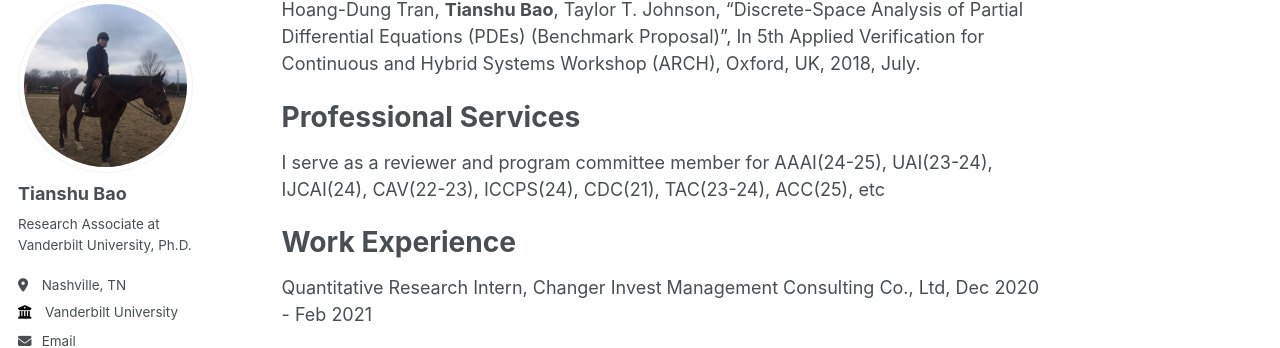
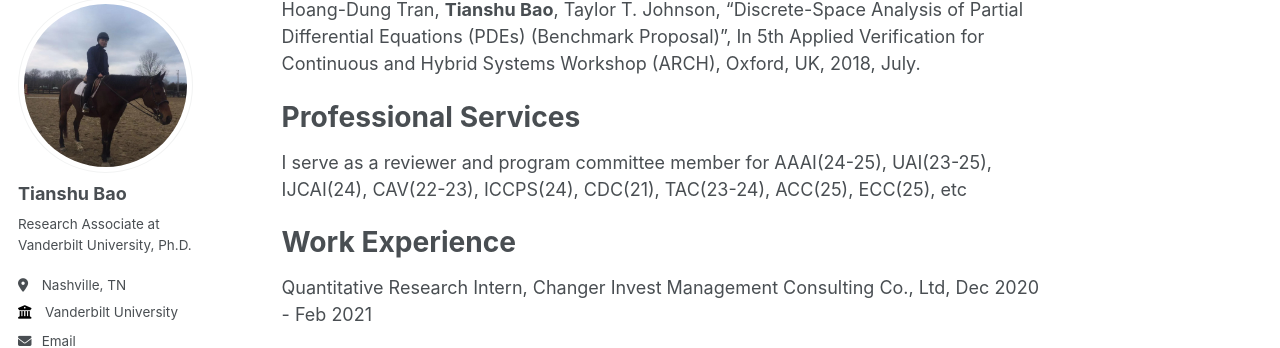
Before and after one commit to tianshubao1/tianshubao1.github.io, a Jekyll site: the page built from _pages/about.md, in a window 1280 px wide and 900 px high, scrolled down 853 px. Shown: the part 108-456 px from the top of the window. Built offline with Jekyll 4.4.1, drawn with Linux system fonts in a browser that asks for light colours; some web fonts are replaced.

Commit message:
Update about.md

```diff
--- a/_pages/about.md
+++ b/_pages/about.md
@@ -25,7 +25,7 @@ Hoang-Dung Tran, **Tianshu Bao**, Taylor T. Johnson, "Discrete-Space Analysis of
 
 Professional Services
 ======
-I serve as a reviewer and program committee member for AAAI(24-25), UAI(23-24), IJCAI(24), CAV(22-23), ICCPS(24), CDC(21), TAC(23-24), ACC(25), etc
+I serve as a reviewer and program committee member for AAAI(24-25), UAI(23-25), IJCAI(24), CAV(22-23), ICCPS(24), CDC(21), TAC(23-24), ACC(25), ECC(25), etc
 
 Work Experience
 ======
```
